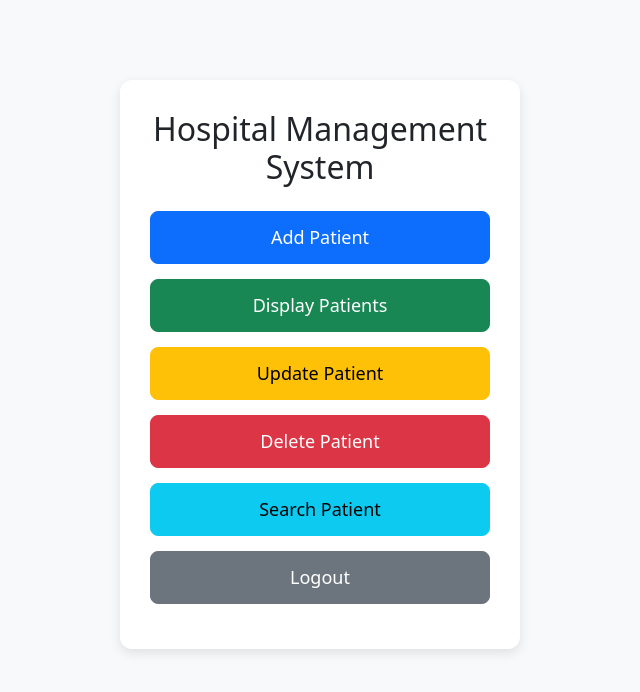
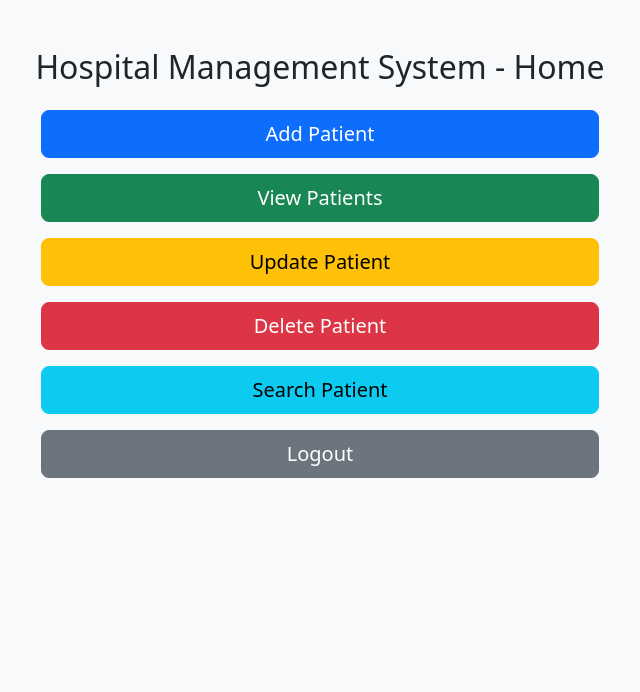
Before and after one commit to AshmeetSingh-04/hospital-management-system, a Flask app: page / in a window 1280 px wide. Shown: the top 692 px of the page, without its empty margins (320-960 px from the left). Run offline with Flask 3, Linux system fonts and the light colour scheme; the visitor is signed in with stand-in values (Sample User, id 1).

Commit message:
Fixed home.html routes and design

```diff
--- a/templates/home.html
+++ b/templates/home.html
@@ -1,38 +1,21 @@
 <!DOCTYPE html>
-<html>
+<html lang="en">
 <head>
+    <meta charset="UTF-8">
     <title>Hospital Management System - Home</title>
-    <link href="https://cdn.jsdelivr.net/npm/bootstrap@5.3.2/dist/css/bootstrap.min.css" rel="stylesheet">
-    <style>
-        .btn-custom {
-            width: 100%;
-            margin-bottom: 15px;
-            padding: 12px;
-            font-size: 18px;
-            border-radius: 8px;
-        }
-        .home-container {
-            max-width: 400px;
-            margin: 80px auto;
-            padding: 30px;
-            background-color: #ffffff;
-            border-radius: 12px;
-            box-shadow: 0 4px 12px rgba(0,0,0,0.1);
-        }
-    </style>
+    <link href="https://cdn.jsdelivr.net/npm/bootstrap@5.3.0/dist/css/bootstrap.min.css" rel="stylesheet">
 </head>
 <body class="bg-light">
-
-<div class="container home-container text-center">
-    <h2 class="mb-4">Hospital Management System</h2>
-
-    <a href="/add" class="btn btn-primary btn-custom">Add Patient</a>
-    <a href="/display" class="btn btn-success btn-custom">Display Patients</a>
-    <a href="/update" class="btn btn-warning btn-custom">Update Patient</a>
-    <a href="/delete" class="btn btn-danger btn-custom">Delete Patient</a>
-    <a href="/search" class="btn btn-info btn-custom">Search Patient</a>
-    <a href="/logout" class="btn btn-secondary btn-custom">Logout</a>
-</div>
-
+    <div class="container mt-5">
+        <h2 class="text-center mb-4">Hospital Management System - Home</h2>
+        <div class="d-flex justify-content-center flex-column align-items-center">
+            <a href="{{ url_for('add_patient') }}" class="btn btn-primary btn-lg mb-3 w-50">Add Patient</a>
+            <a href="{{ url_for('view_patient') }}" class="btn btn-success btn-lg mb-3 w-50">View Patients</a>
+            <a href="{{ url_for('update_patient') }}" class="btn btn-warning btn-lg mb-3 w-50">Update Patient</a>
+            <a href="{{ url_for('delete_patient') }}" class="btn btn-danger btn-lg mb-3 w-50">Delete Patient</a>
+            <a href="{{ url_for('search_patient') }}" class="btn btn-info btn-lg mb-3 w-50">Search Patient</a>
+            <a href="{{ url_for('logout') }}" class="btn btn-secondary btn-lg w-50">Logout</a>
+        </div>
+    </div>
 </body>
 </html>
```
